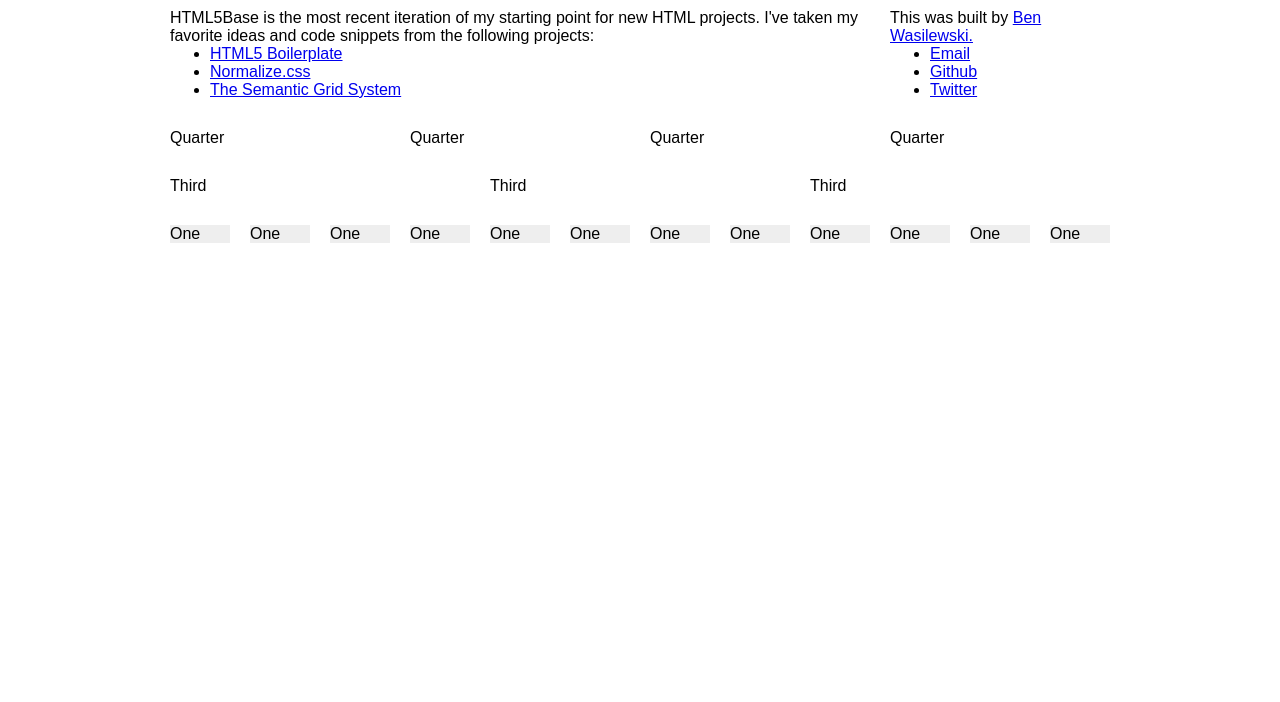
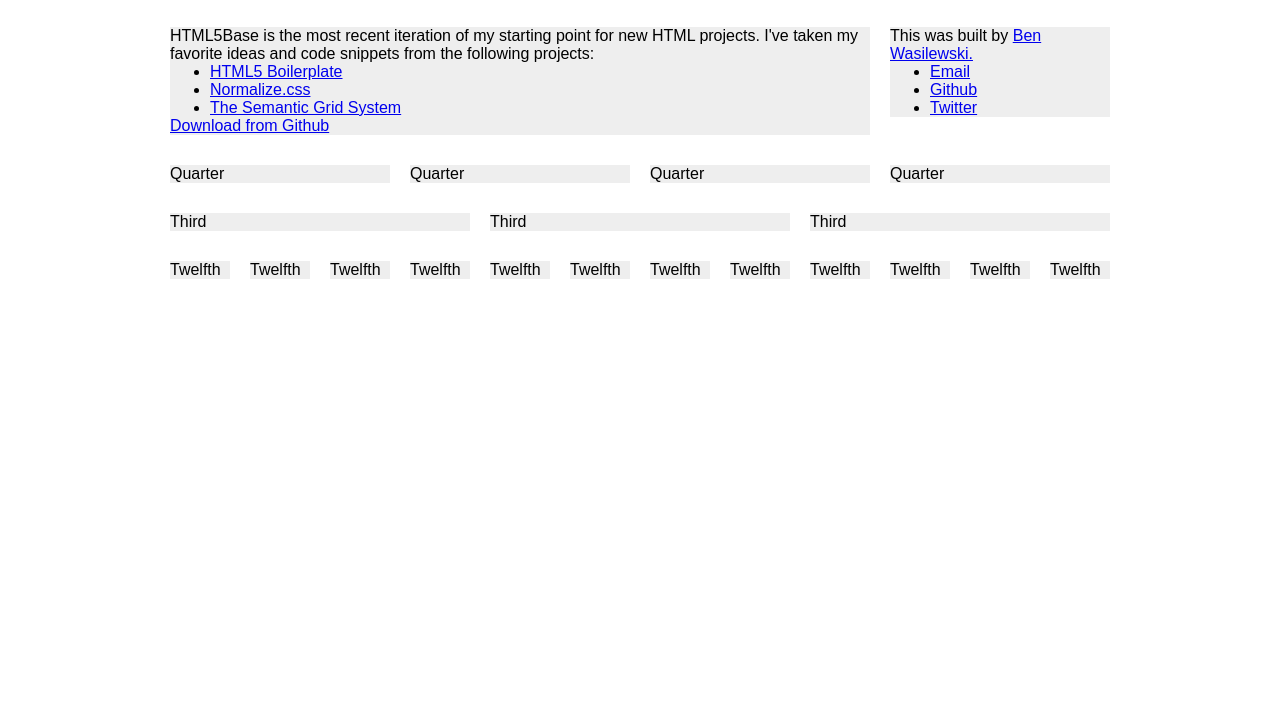
Before and after one commit to bwasilewski/HTML5Base, a plain HTML site: page index.html in a window 1280 px wide. Shown: the part 98-800 px from the top of the page. Drawn offline with Linux system fonts and the light colour scheme.

Commit message:
removed presentational styles from template styles and placed them on the index page with a comment informing the developer to remove those styles before they begin their project.

```diff
--- a/index.html
+++ b/index.html
@@ -24,6 +24,17 @@
 	<!-- CSS: implied media=all -->
 	<!-- CSS concatenated and minified via ant build script-->
 	<link rel="stylesheet" href="css/master.css">
+
+
+	<!-- The following styles are strictly for presentational purposes.
+		 Remove these before you start your project. -->
+	<style type="text/css">
+		header { background: #000; }
+		header a { color: #eee; }
+		header h1, header h2 { color: #fff; }
+		article, section, .col, .quarter, .third { background: #eee; }
+	</style>
+
 	<!-- end CSS-->
 
 	<!-- More ideas for your <head> here: h5bp.com/d/head-Tips -->
@@ -31,6 +42,21 @@
 	<!-- All JavaScript at the bottom, except for Modernizr. -->
 	<script src="js/libs/modernizr.min.js"></script>
 </head>
+
+header {
+	background: rgba(0,0,0,1);
+
+	h1, h2 {
+		color: rgba(255,255,255,1);
+		margin-bottom: .2em;
+	}
+
+	a {
+		color: rgba(200,200,200,1);
+	}
+}
+
+
 
 <body>
 
@@ -50,6 +76,8 @@
 				<li><a href="http://necolas.github.com/normalize.css/">Normalize.css</a></li>
 				<li><a href="http://semantic.gs/">The Semantic Grid System</a></li>
 			</ul>
+
+			<a href="https://github.com/bwasilewski/HTML5Base/zipball/master">Download from Github</a>
 
 		</article>
 		<section>
@@ -77,18 +105,18 @@
   	</div>
 
   	<div class="container">
-		<div class="col">One</div>
-		<div class="col">One</div>
-		<div class="col">One</div>
-		<div class="col">One</div>
-		<div class="col">One</div>
-		<div class="col">One</div>
-		<div class="col">One</div>
-		<div class="col">One</div>
-		<div class="col">One</div>
-		<div class="col">One</div>
-		<div class="col">One</div>
-		<div class="col">One</div>
+		<div class="col">Twelfth</div>
+		<div class="col">Twelfth</div>
+		<div class="col">Twelfth</div>
+		<div class="col">Twelfth</div>
+		<div class="col">Twelfth</div>
+		<div class="col">Twelfth</div>
+		<div class="col">Twelfth</div>
+		<div class="col">Twelfth</div>
+		<div class="col">Twelfth</div>
+		<div class="col">Twelfth</div>
+		<div class="col">Twelfth</div>
+		<div class="col">Twelfth</div>
   	</div>
 
   	<!-- JavaScript at the bottom for fast page loading -->
```
